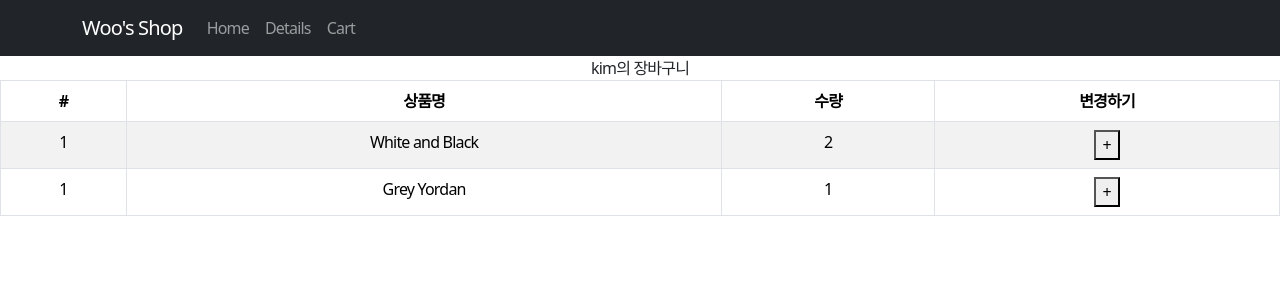
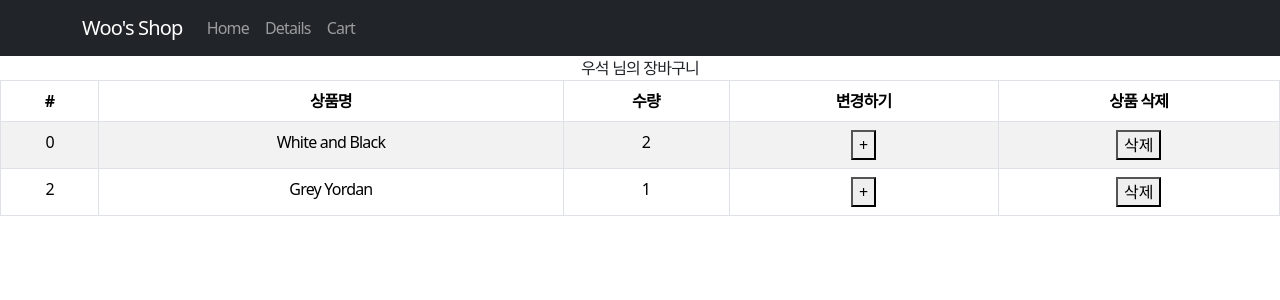
Before and after one commit to chldntjr1321/ReactShop, a React (Vite) app: page /cart in a window 1280 px wide. Shown: the top 300 px of the page. Built offline with nearby package versions, Linux system fonts and the light colour scheme.

Commit message:
Redux 활용문제 & 장바구니 페이지 완성

```diff
--- a/src/routes/Cart.jsx
+++ b/src/routes/Cart.jsx
@@ -1,15 +1,16 @@
 import { Table } from 'react-bootstrap';
 import { useDispatch, useSelector } from 'react-redux';
-import { changeName } from './../store';
+//import { changeAge } from './../store/userSlice.jsx';
+import { countUp, deleteItem } from '../store/cartSlice.jsx';
 
 function Cart() {
   let state = useSelector((state) => state);
   let cart = useSelector((state) => state.cart);
-  let dispacth = useDispatch();
+  let dispatch = useDispatch();
 
   return (
     <div>
-      {state.user}의 장바구니
+      {state.user.name} 님의 장바구니
       <Table striped bordered hover>
         <thead>
           <tr>
@@ -17,22 +18,32 @@ function Cart() {
             <th>상품명</th>
             <th>수량</th>
             <th>변경하기</th>
+            <th>상품 삭제</th>
           </tr>
         </thead>
         <tbody>
           {cart.map((a, i) => (
             //return이랑 중괄호는 동시에 생략 가능
             <tr key={i}>
-              <td>1</td>
+              <td>{cart[i].id}</td>
               <td>{cart[i].name}</td>
               <td>{cart[i].count}</td>
               <td>
                 <button
                   onClick={() => {
-                    dispacth(changeName());
+                    dispatch(countUp(cart[i].id));
                   }}
                 >
                   +
+                </button>
+              </td>
+              <td>
+                <button
+                  onClick={() => {
+                    dispatch(deleteItem(cart[i].id));
+                  }}
+                >
+                  삭제
                 </button>
               </td>
             </tr>
--- a/src/routes/Detail.jsx
+++ b/src/routes/Detail.jsx
@@ -1,6 +1,8 @@
 import { useEffect, useState } from 'react';
 import { useParams } from 'react-router-dom';
 import { Nav } from 'react-bootstrap';
+import { useDispatch } from 'react-redux';
+import { addItem } from '../store/cartSlice.jsx';
 
 function Detail(props) {
   let { id } = useParams();
@@ -11,6 +13,7 @@ function Detail(props) {
   let [input, setInput] = useState('');
   let [tab, setTab] = useState(0);
   let [fade2, setFade2] = useState('');
+  let dispatch = useDispatch();
 
   useEffect(() => {
     let a = setTimeout(() => {
@@ -63,7 +66,21 @@ function Detail(props) {
           <h4 className="pt-5">{findId.title}</h4>
           <p>{findId.content}</p>
           <p>{findId.price}</p>
-          <button className="btn btn-danger">주문하기</button>
+          <button
+            className="btn btn-danger"
+            onClick={() => {
+              dispatch(
+                addItem({
+                  id: findId.id,
+                  name: findId.title,
+                  count: 1,
+                })
+              );
+              window.alert('상품이 장바구니에 추가되었습니다!');
+            }}
+          >
+            주문하기
+          </button>
         </div>
       </div>
 
--- a/src/store.jsx
+++ b/src/store.jsx
@@ -1,25 +1,6 @@
-import { configureStore, createSlice } from '@reduxjs/toolkit';
-
-let user = createSlice({
-  name: 'user',
-  initialState: 'kim',
-  reducers: {
-    changeName(state) {
-      return 'john ' + state;
-    },
-  },
-});
-
-let cart = createSlice({
-  name: 'cart',
-  initialState: [
-    { id: 0, name: 'White and Black', count: 2 },
-    { id: 2, name: 'Grey Yordan', count: 1 },
-  ],
-});
-
-export let { changeName } = user.actions;
-export let { countUp } = cart.actions;
+import { configureStore } from '@reduxjs/toolkit';
+import user from './store/userSlice.jsx';
+import cart from './store/cartSlice.jsx';
 
 export default configureStore({
   reducer: {
--- /dev/null
+++ b/src/store/cartSlice.jsx
@@ -0,0 +1,30 @@
+import { createSlice } from '@reduxjs/toolkit';
+
+let cart = createSlice({
+  name: 'cart',
+  initialState: [
+    { id: 0, name: 'White and Black', count: 2 },
+    { id: 2, name: 'Grey Yordan', count: 1 },
+  ],
+  reducers: {
+    countUp(state, action) {
+      let matchId = state.find((state) => state.id == action.payload);
+      matchId.count++;
+    },
+    addItem(state, action) {
+      let matchId = state.find((state) => state.id == action.payload.id);
+      if (matchId) {
+        matchId.count++;
+      } else {
+        state.push(action.payload);
+      }
+    },
+    deleteItem(state, action) {
+      let findIndex = state.findIndex((state) => state.id == action.payload);
+      state.splice(findIndex, 1);
+    },
+  },
+});
+
+export let { countUp, addItem, deleteItem } = cart.actions;
+export default cart;
--- /dev/null
+++ b/src/store/userSlice.jsx
@@ -0,0 +1,17 @@
+import { createSlice } from '@reduxjs/toolkit';
+
+let user = createSlice({
+  name: 'user',
+  initialState: { name: '우석', age: 20 },
+  reducers: {
+    changeName(state) {
+      state.name = 'park';
+    },
+    changeAge(state, action) {
+      state.age += action.payload;
+    },
+  },
+});
+export let { changeName, changeAge } = user.actions;
+
+export default user;
```
